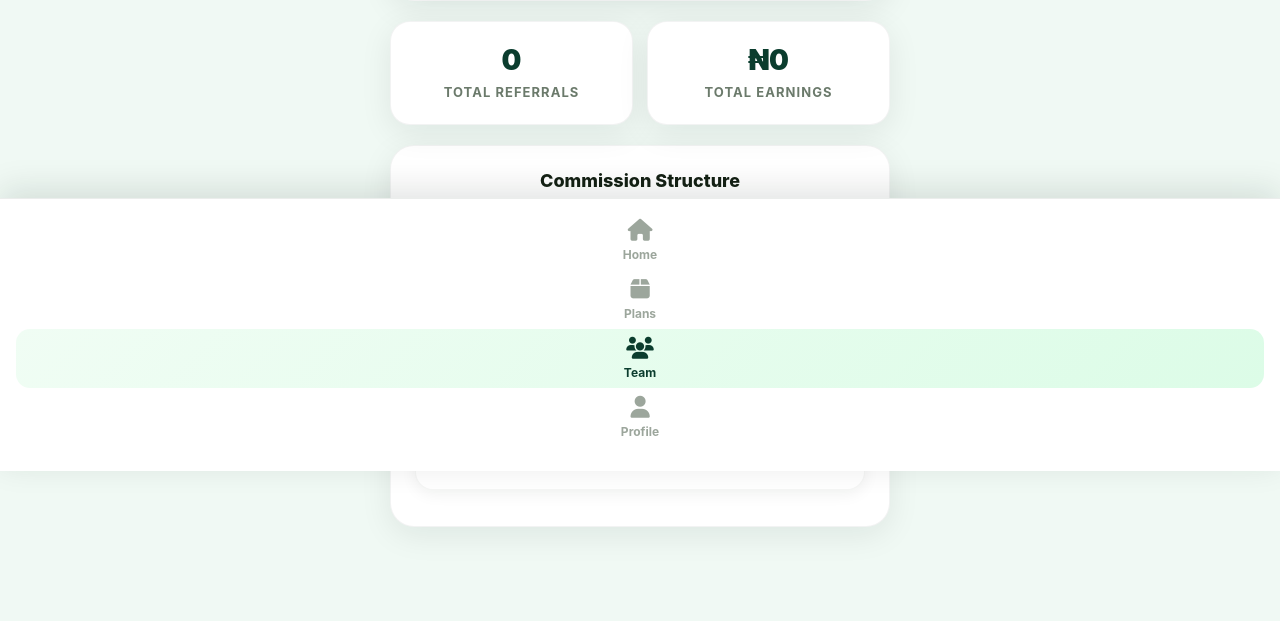
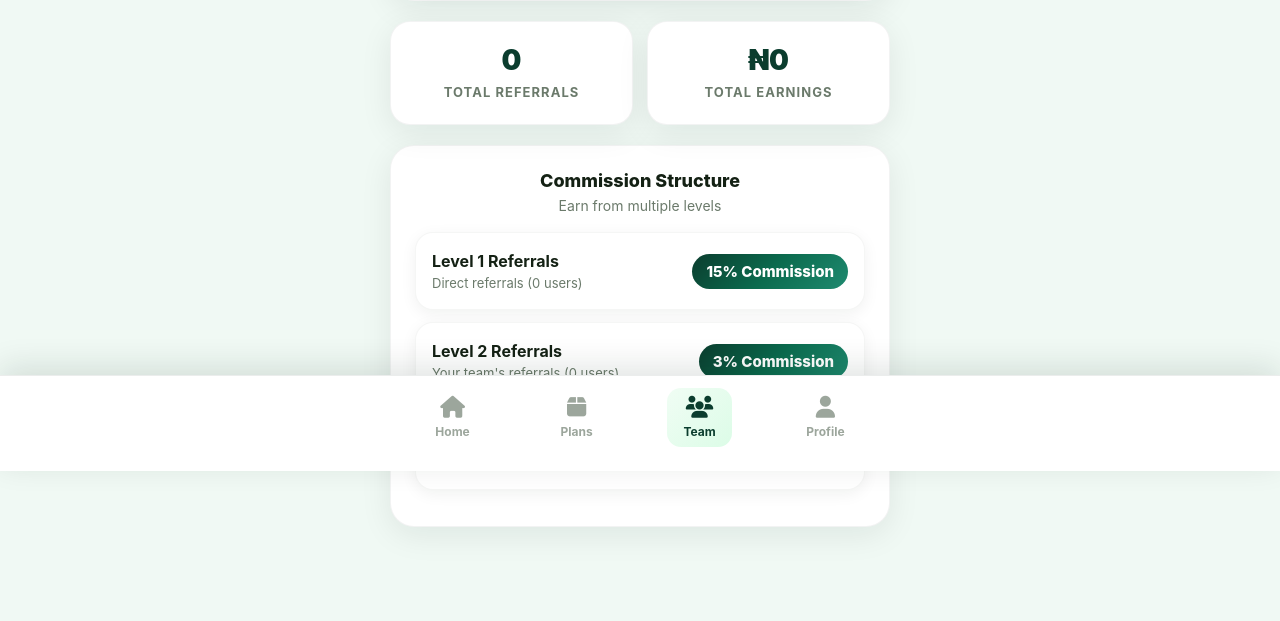
Before and after one commit to zinsu-moni/sonicvest, a Flask app: template templates/referral/team_work.html in a window 1280 px wide. Shown: the part 329-950 px from the top of the page. Run offline with Flask 3, Linux system fonts and the light colour scheme; the template is opened without the code that fills it, so the values that code supplies are empty.

Commit message:
Refactor bottom navigation structure to wrap nav items in a div for improved layout

```diff
--- a/templates/referral/team_work.html
+++ b/templates/referral/team_work.html
@@ -323,6 +323,7 @@
     </div>
 
     <div class="bottom-nav">
+        <div class="nav-items">
             <a href="{{ url_for('dashboard') }}" class="nav-item">
                 <i class="fas fa-home nav-icon"></i>
                 <span class="nav-label">Home</span>
@@ -339,6 +340,7 @@
                 <i class="fas fa-user nav-icon"></i>
                 <span class="nav-label">Profile</span>
             </a>
+        </div>
     </div>
 
     <script>
```
Lines whose indentation alone changed are shown as unchanged.
